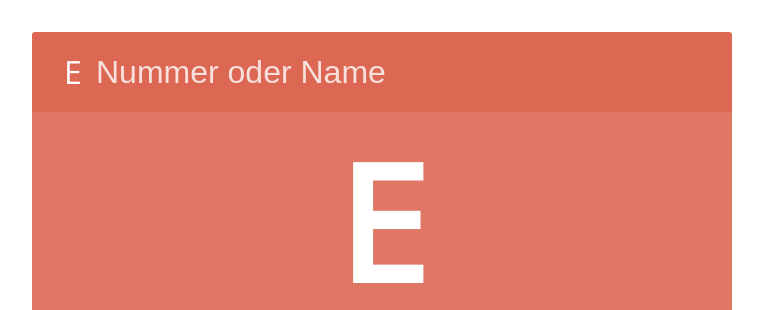
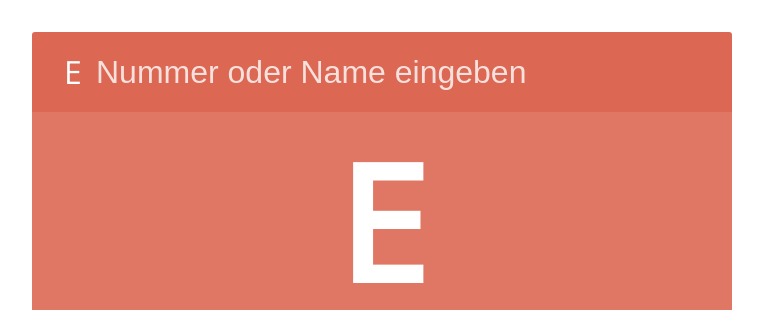
Before and after one commit to l4ci/e-numbers, a plain HTML site: page index.html in a window 1280 px wide. Shown: the top 310 px of the page, without its empty margins (258-1021 px from the left). Drawn offline with nearby package versions, Linux system fonts and the light colour scheme; no server answers.

Commit message:
input field placeholder

```diff
--- a/index.html
+++ b/index.html
@@ -21,7 +21,7 @@
 
       <div class="input--helper">
         <label class="preInput" for="input">E</label>
-        <input type="text" placeholder="Nummer oder Name" class="focusMe input" id="input" title="Gib eine E Nummer ein um danach zu suchen"/>
+        <input type="text" placeholder="Nummer oder Name eingeben" class="focusMe input" id="input" title="Gib eine E Nummer ein um danach zu suchen"/>
       </div>
 
       <div class="result">
```
